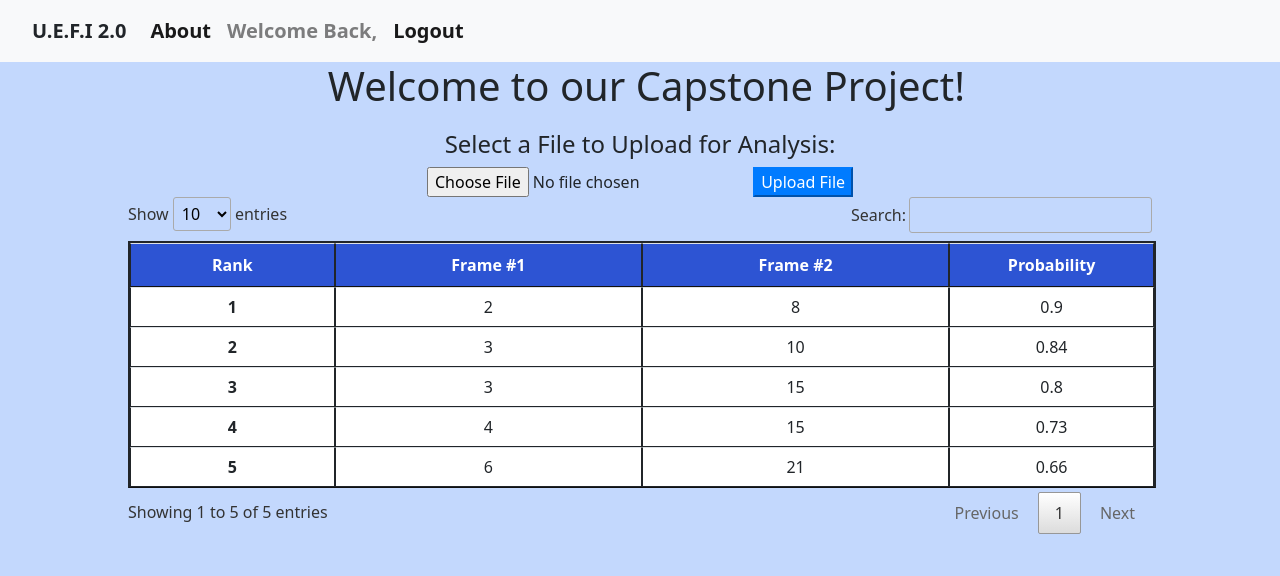
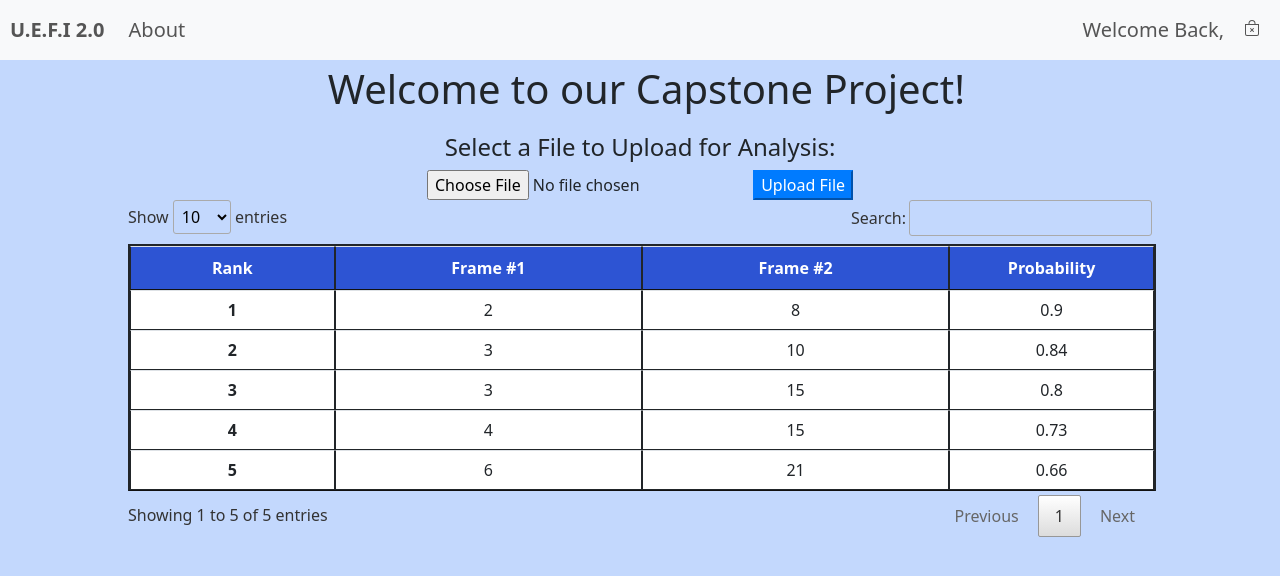
Before and after one commit to isobotka/SE4450-project-code, a website: page GUI/index.html in a window 1280 px wide. Drawn offline with Linux system fonts and the light colour scheme; no server answers.

Commit message:
GUI changes

```diff
--- a/GUI/index.css
+++ b/GUI/index.css
@@ -169,3 +169,29 @@ div.table {
 #uploadButton {
   margin-left: 10px;
 }
+
+div.bg-light div {
+  display: inline-block !important;
+}
+
+.menu {
+  line-height: 3;
+  margin-bottom: 5px;
+}
+
+.menuItem {
+  margin-left: 10px;
+  margin-right: 10px;
+  font-family: var(--bs-font-sans-serif);
+  color: #555 !important;
+  font-size: 20px;
+  display: inline-block;
+}
+
+.right {
+  float: right !important;
+}
+
+div[role="button"] {
+  cursor: pointer;
+}
--- a/GUI/index.html
+++ b/GUI/index.html
@@ -18,58 +18,54 @@
       <script src="index.js"></script>
     </head>
 
-      <nav class="navbar navbar-expand-lg navbar-light bg-light">
-        <span class="nav-link" href="#">U.E.F.I 2.0</span>
-
-        <div class="collapse navbar-collapse" id="navbarNav">
-          <ul class="navbar-nav">
-            <li class="nav-item active">
-              <a class="nav-link" href="about.html" title='About this project'>About</a>
-            </li>
-          </ul>
-
-          <ul class="navbar-nav">
-
-            <li class="nav-item">
-              <span class="nav-link">Welcome Back, <span id="loginId"></span>
-            </li>
-
-            <li class="nav-item active">
-              <a class="nav-link" id="logout" href="javascript:void(0)" title='logout' onclick="logout()">Logout</a>
-            </li>
-          </ul>
-        </div>
-      </nav>
-
-  <!--     <div class="headerTitle">
-        <div class="menuName">
-          <a href="index.html">U.E.F.I 2.0</a>
+    <div class="menu bg-light">
+      <div class="menuItem" style="font-weight: 700">U.E.F.I 2.0</div>
+      <div class="menuItem" role="button" title="About" onclick="about()">
+        About
       </div>
 
-        <div class="titleContainer"></div>
+      <div
+        class="menuItem right"
+        role="button"
+        style="margin-right: 20px; margin-top: 20px"
+        title="Logout"
+        onclick="logout()"
+      >
+        <svg
+          xmlns="http://www.w3.org/2000/svg"
+          width="16"
+          height="16"
+          fill="currentColor"
+          class="bi bi-bag-x"
+          viewBox="0 0 16 16"
+        >
+          <path
+            fill-rule="evenodd"
+            d="M6.146 8.146a.5.5 0 0 1 .708 0L8 9.293l1.146-1.147a.5.5 0 1 1 .708.708L8.707 10l1.147 1.146a.5.5 0 0 1-.708.708L8 10.707l-1.146 1.147a.5.5 0 0 1-.708-.708L7.293 10 6.146 8.854a.5.5 0 0 1 0-.708z"
+          ></path>
+          <path
+            d="M8 1a2.5 2.5 0 0 1 2.5 2.5V4h-5v-.5A2.5 2.5 0 0 1 8 1zm3.5 3v-.5a3.5 3.5 0 1 0-7 0V4H1v10a2 2 0 0 0 2 2h10a2 2 0 0 0 2-2V4h-3.5zM2 5h12v9a1 1 0 0 1-1 1H3a1 1 0 0 1-1-1V5z"
+          ></path>
+        </svg>
+      </div>
 
-        <div class="headerRight">
-          <h4>
-            Welcome Back, <span id="loginId"></span>
-            <a id="logout" href="javascript:void(0)" onclick="logout()">Logout</a>
-          </h4>
+      <div class="menuItem right">Welcome Back, <span id="loginId"></span></div>
     </div>
-      </div> -->
 
     <body>
       <div class="main">
         <h1>Welcome to our Capstone Project!</h1>
       </div>
 
-                <div class='text-center'>
+      <div class="text-center">
         <h4>Select a File to Upload for Analysis:</h4>
-            <input id="uploadedFile" name="myFile" type="file"/>
-            <button id="uploadButton" onclick="uploadData()" class="btn-primary">Upload File</button>
+        <input id="uploadedFile" name="myFile" type="file" />
+        <button id="uploadButton" onclick="uploadData()" class="btn-primary">
+          Upload File
+        </button>
       </div>
 
       <div class="table">
-
-
         <table class="resultsTable" id="results">
           <thead>
             <tr>
@@ -117,9 +113,6 @@
         </table>
       </div>
 
-        <div id="about">
-
-        </div>
-      </body>
-    </html></DOCTYPE
-  >
+      <div id="about"></div>
+    </body></html
+></DOCTYPE>
--- a/GUI/index.js
+++ b/GUI/index.js
@@ -1,5 +1,5 @@
 function uploadData() {
-	var fileUpload = document.getElementById('uploadedFile');
+	var fileUpload = document.getElementById("uploadedFile");
 
 	const files = fileUpload.files;
 
@@ -10,13 +10,13 @@ function uploadData() {
 	}
 
 	const formData = new FormData();
-	formData.append('myFile', files[0]);
+	formData.append("myFile", files[0]);
 
-	fetch('http://localhost:8080/upload', {
-		method: 'POST',
+	fetch("http://localhost:8080/upload", {
+	  method: "POST",
 	  body: formData,
 	})
-	.then(response => response.json())
+	  .then((response) => response.json())
 	  .then((data) => {
 		alert(
 		  "File is uploaded successfully and is saved under " +
@@ -28,9 +28,13 @@ function uploadData() {
 		console.log(data.path);
 	  })
 	  .catch((error) => {
-		alert('ERROR: ' + error);
+		alert("ERROR: " + error);
 		console.error(error);
 	  });
+  }
+
+  function about() {
+	window.location = "about.html";
   }
 
   function logout() {
@@ -49,7 +53,7 @@ function logout() {
 	  });
   }
 
-window.onload = function() {
+  window.onload = function () {
 	fetch("http://localhost:8080/getUser", {
 	  method: "POST",
 	})
@@ -66,7 +70,13 @@ window.onload = function() {
 		console.error(error);
 	  });
 
-	var output = [[2,8,0.9],[3,10,0.84],[3,15,0.8],[4,15,0.73],[6,21,0.66]];
+	var output = [
+	  [2, 8, 0.9],
+	  [3, 10, 0.84],
+	  [3, 15, 0.8],
+	  [4, 15, 0.73],
+	  [6, 21, 0.66],
+	];
 
 	//Rank 1
 	document.getElementById("r1f1").innerHTML = output[0][0];
```
Also changed, not shown: 1 other file. Lines whose indentation alone changed are shown as unchanged.
